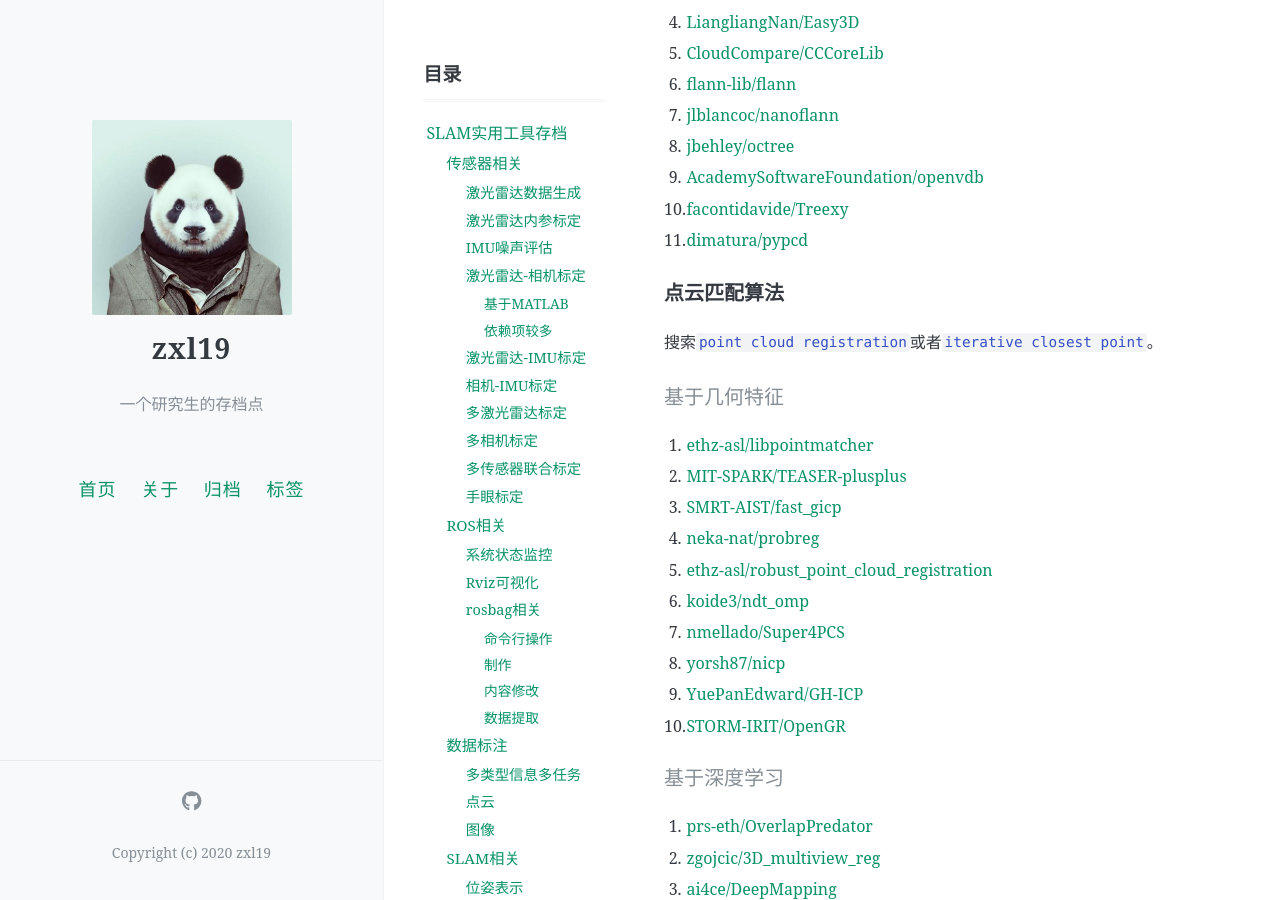
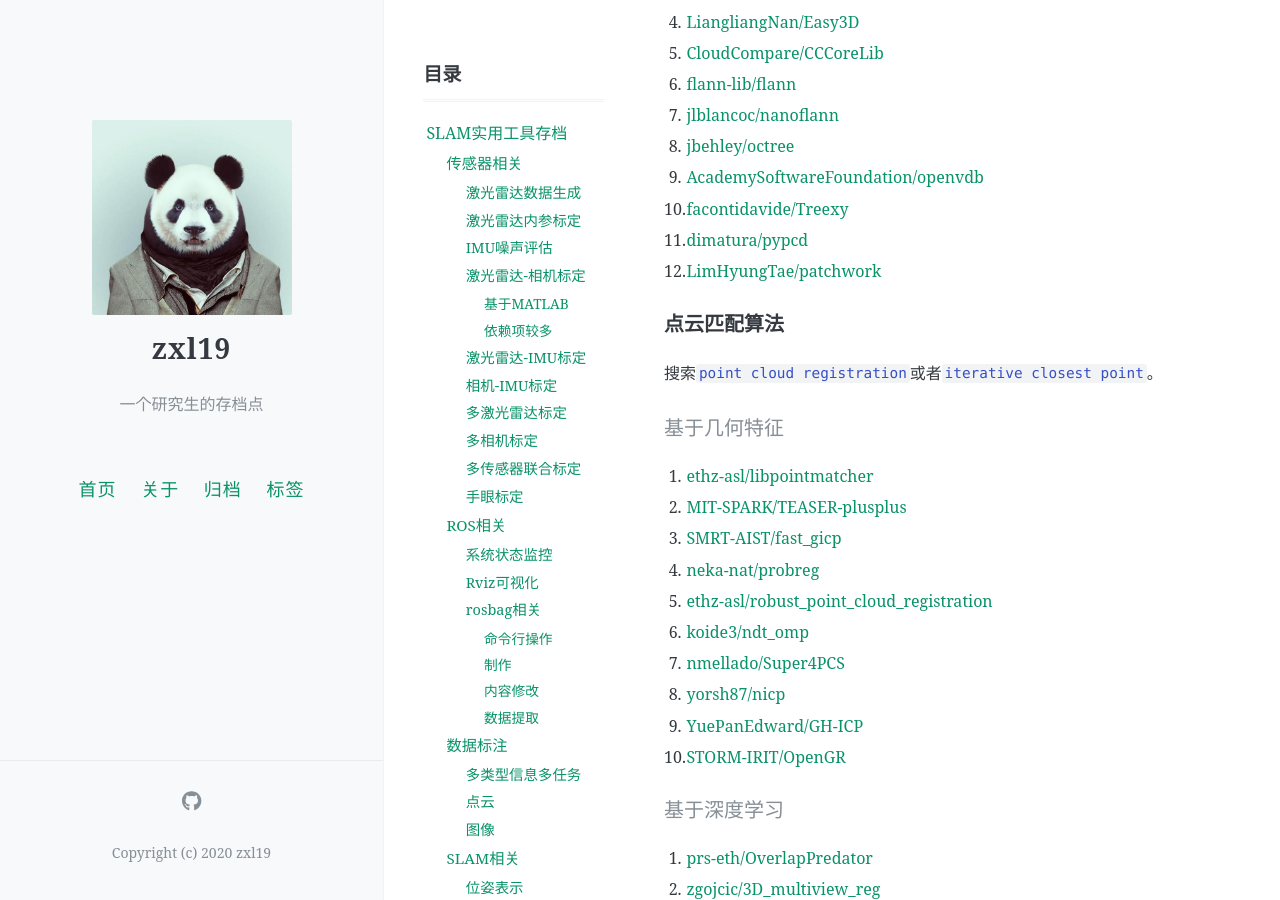
Before and after one commit to zxl19/zxl19.github.io, a Jekyll site: the page built from _posts/2021-05-25-slam-tool.md, in a window 1280 px wide and 900 px high, scrolled down 6253 px. Built offline with Jekyll 4.4.1, drawn with Linux system fonts in a browser that asks for light colours; comment, search, counter and statistics services are not loaded.

Commit message:
Update 2021-05-25-slam-tool.md

```diff
--- a/_posts/2021-05-25-slam-tool.md
+++ b/_posts/2021-05-25-slam-tool.md
@@ -234,6 +234,7 @@ pinned: false
 9. [AcademySoftwareFoundation/openvdb](https://github.com/AcademySoftwareFoundation/openvdb)
 10. [facontidavide/Treexy](https://github.com/facontidavide/Treexy)
 11. [dimatura/pypcd](https://github.com/dimatura/pypcd)
+12. [LimHyungTae/patchwork](https://github.com/LimHyungTae/patchwork)
 
 ### 点云匹配算法
 
```
